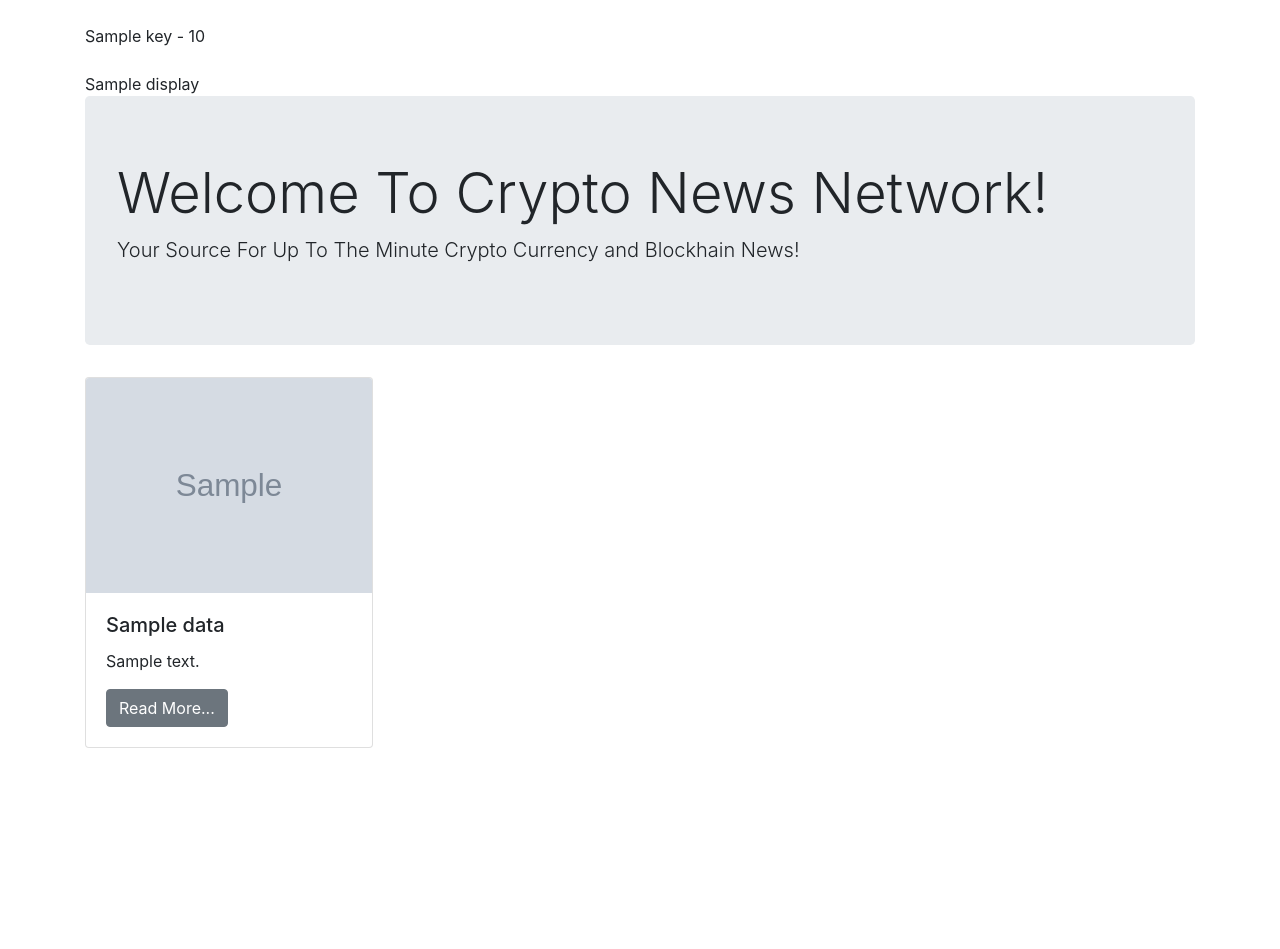
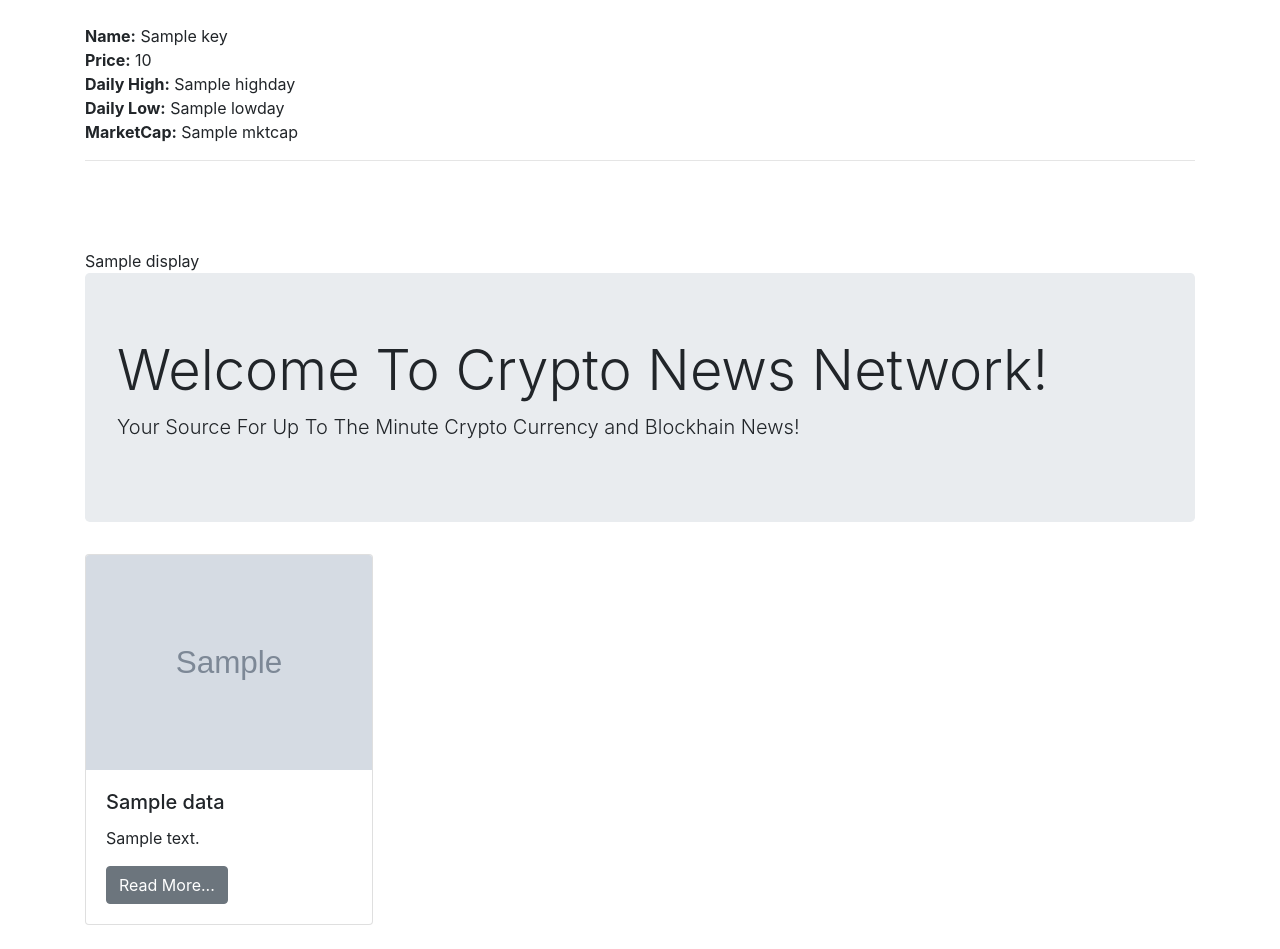
Before and after one commit to smagul/cryptonews, a Django app: template news/templates/home.html in a window 1280 px wide. Shown: the part 56-1005 px from the top of the page. Before the commit the page ends 804 px from the top, so only its background shows below. Run offline with Django 3.2, Linux system fonts and the light colour scheme; the template is opened without the code that fills it: most values are stand-ins (such as "Sample title", 1, 10 or a date in 2020); grey boxes marked "Sample" are stand-in pictures; some libraries are stand-ins or nearby versions.

Commit message:
Picking specific price Data

```diff
--- a/news/templates/home.html
+++ b/news/templates/home.html
@@ -3,11 +3,16 @@
 {% block content %}
 
 {% for key, value in price.DISPLAY.items %}
-    {{ key }} - {{ value.USD.PRICE }}
+    <strong>Name:</strong> {{ key }}<br/>
+    <strong>Price:</strong> {{ value.USD.PRICE }}<br/>
+    <strong>Daily High:</strong> {{ value.USD.HIGHDAY }}<br/>
+    <strong>Daily Low:</strong> {{ value.USD.LOWDAY }}<br/>
+    <strong>MarketCap:</strong> {{ value.USD.MKTCAP }}<br/>
+    <hr><br/>
 {% endfor %}
 
-<br/>
-<br/>
+<br/><br/>
+
 {{ price.DISPLAY }}
 
 <div class="jumbotron">
--- a/news/views.py
+++ b/news/views.py
@@ -5,7 +5,7 @@ from django.shortcuts import render
 
 def home(request):
     # Grab Crypto Price Data
-    price_request = requests.get("https://min-api.cryptocompare.com/data/pricemultifull?fsyms=BTC,XRP&tsyms=USD")
+    price_request = requests.get("https://min-api.cryptocompare.com/data/pricemultifull?fsyms=BTC,ETH,XRP,BCH,EOS,XLM,LTC,USDT,XMR,ADA,MIOTA&tsyms=USD")
     price = json.loads(price_request.content)
 
     # Grab Crypto News
```
